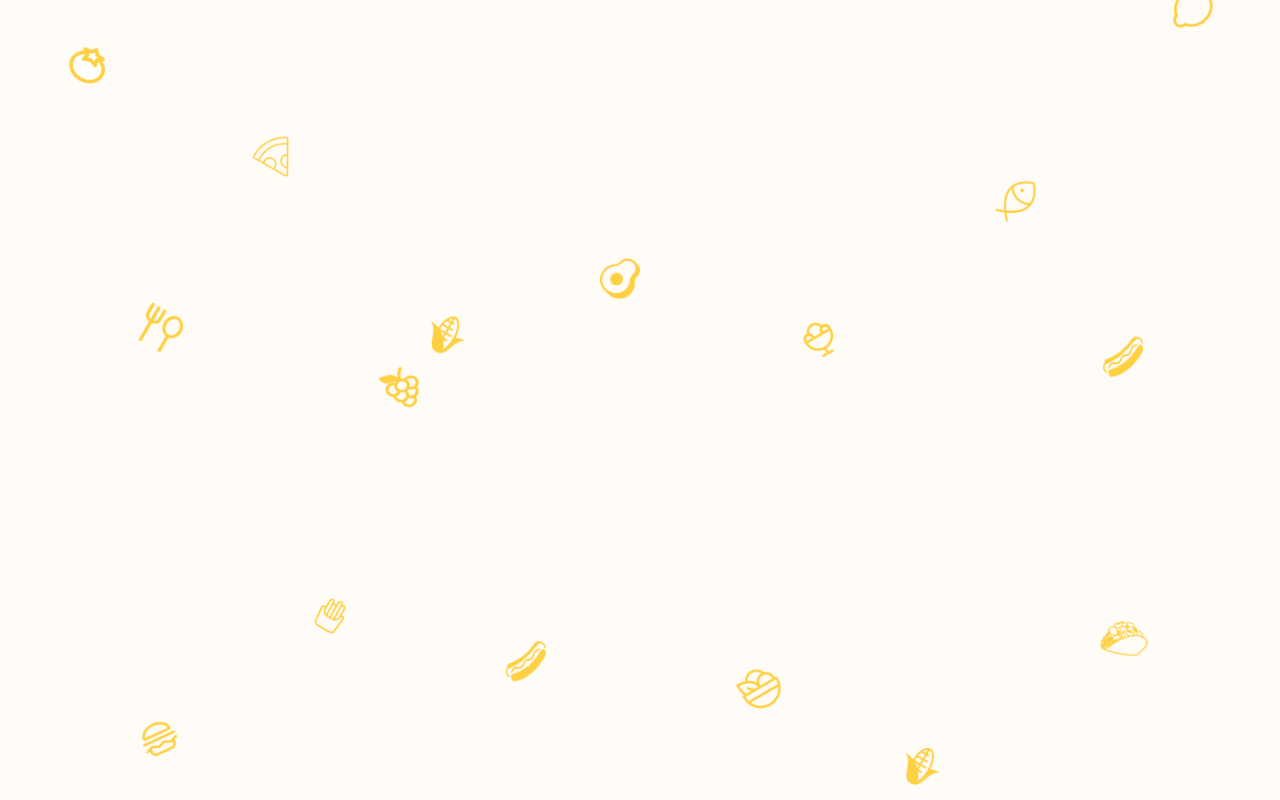
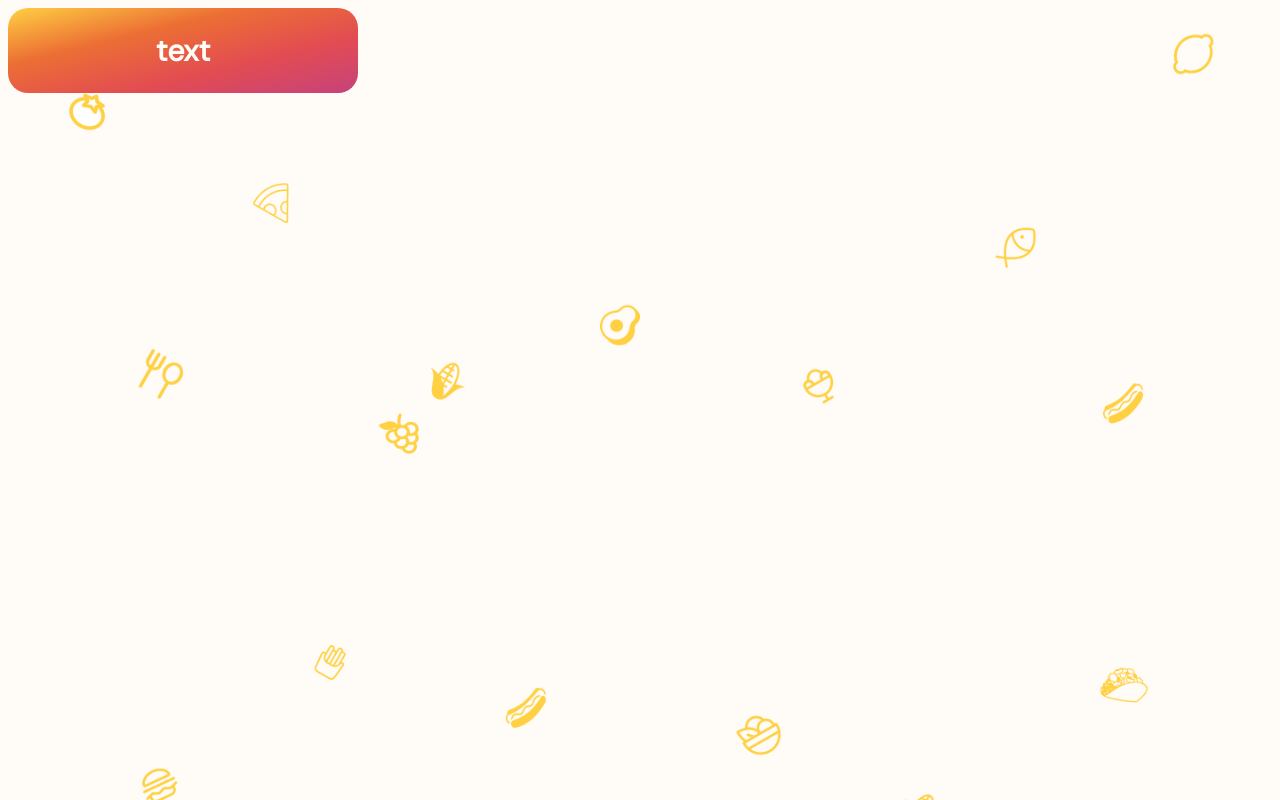
Before and after one commit to tora2002/Restaurant-Demo, a React (Create React App) app: page /upload in a window 1280 px wide. Built offline with nearby package versions, Linux system fonts and the light colour scheme.

Commit message:
Aneri Button Component

```diff
--- a/src/App.js
+++ b/src/App.js
@@ -6,6 +6,7 @@ import Register from './pages/register/register';
 import Group from './pages/group/group';
 import Swipe from './pages/swipe/swipe';
 import Upload from './pages/upload/upload';
+import Button from './components/button/button';
 
 function App() {
   return (
@@ -20,6 +21,7 @@ function App() {
         <Route exact path={'/upload'} element={ <Upload/> } />
         </Routes>
       </Router>
+      <Button text="text"/>
     </>
   );
 }
--- a/src/components/button/button.css
+++ b/src/components/button/button.css
@@ -0,0 +1,12 @@
+.parentButton{
+    background-image: linear-gradient(to right bottom, var(--sun-glow), var(--orange), var(--indian-red), var(--fuchsia-rose));
+    height: 85px;
+    width: 350px;
+    border-radius: 20px;
+    text-align: center;
+    color: var(--baby-powder);
+    font-family: 'DM Sans';
+    font-size: 30px;
+    border: none;
+    font-weight: bold;
+}
--- a/src/components/button/button.js
+++ b/src/components/button/button.js
@@ -0,0 +1,13 @@
+import React from "react";
+import './button.css';
+
+function Button( {text, onClickHandler} ) {
+    return(
+        <button class = "parentButton" onClick={onClickHandler}>
+            {text}
+        </button>
+    )
+
+}
+
+export default Button;
```
Also changed, not shown: 1 other file (tests, documents, lock files or other folders).
